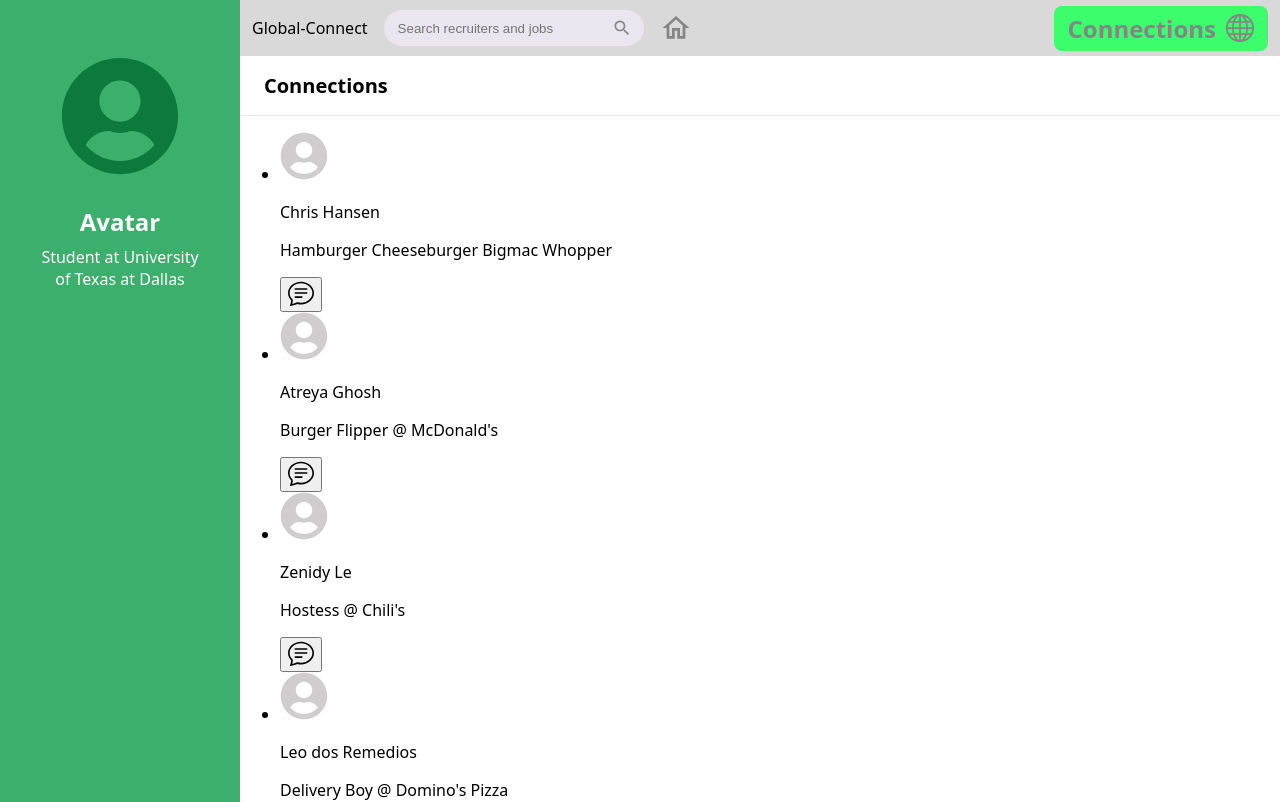
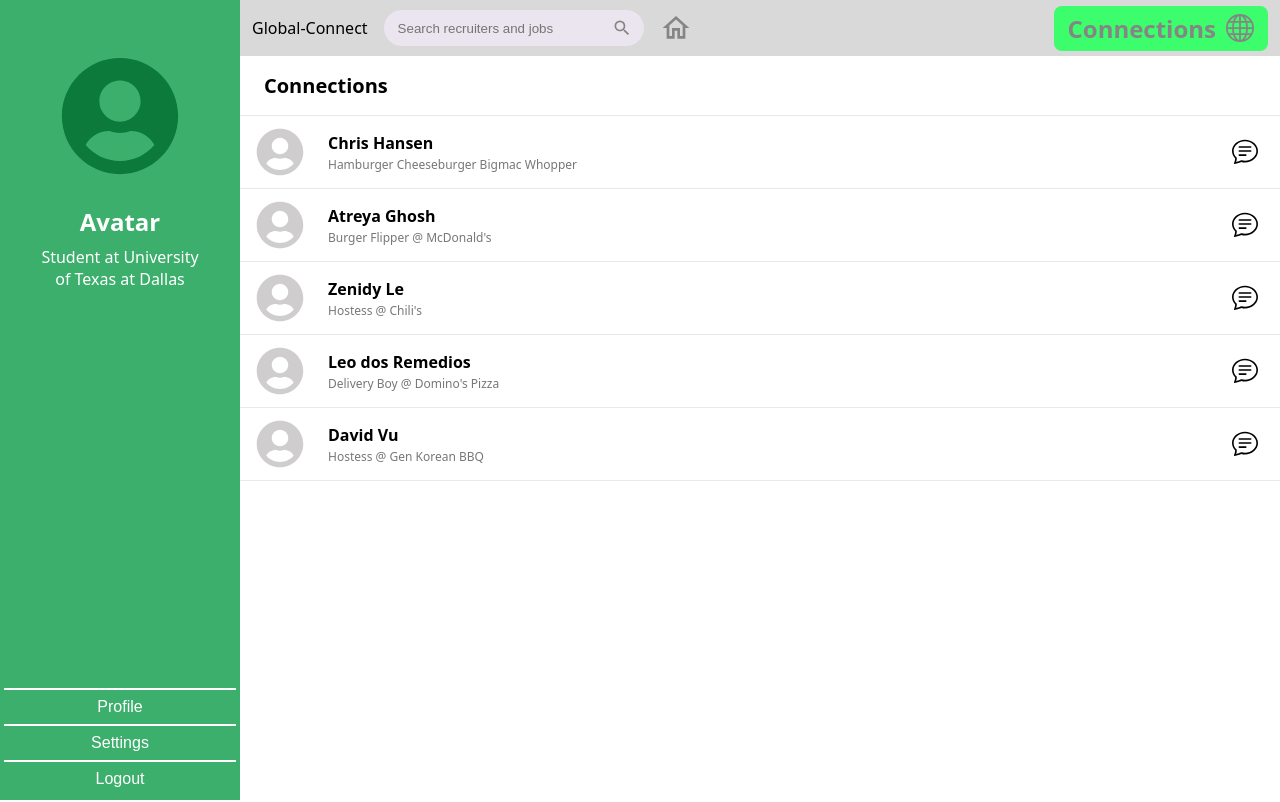
Before and after one commit to AtreyaG/Global-Connect, a React (Vite) app: page /connections in a window 1280 px wide. Shown: the top 802 px of the page. Built offline with nearby package versions, Linux system fonts and the light colour scheme.

Commit message:
Syling done for Connections Display on connections page

```diff
--- a/src/LandingPage.css
+++ b/src/LandingPage.css
@@ -115,3 +115,38 @@
     font-size: 1.25rem;
     border-bottom: 1px solid #eae5ee
 }
+
+.connections-display {
+    list-style: none;
+    margin: 0;
+    padding: 0;
+}
+
+.connection-row {
+    display: flex;
+    align-items: center;
+    gap: 24px;
+    padding: 12px 16px;
+    border-bottom: 1px solid #eae5ee;
+}
+
+.connection-info {
+    flex: 1;
+}
+
+.connection-name {
+    margin: 0;
+    font-weight: bold;
+}
+
+.connection-title {
+    margin: 2px 0 0;
+    font-size: 0.75rem;
+    color: #777777
+}
+
+.message-button {
+    background: none;
+    border: none;
+    cursor: pointer;
+}
```
